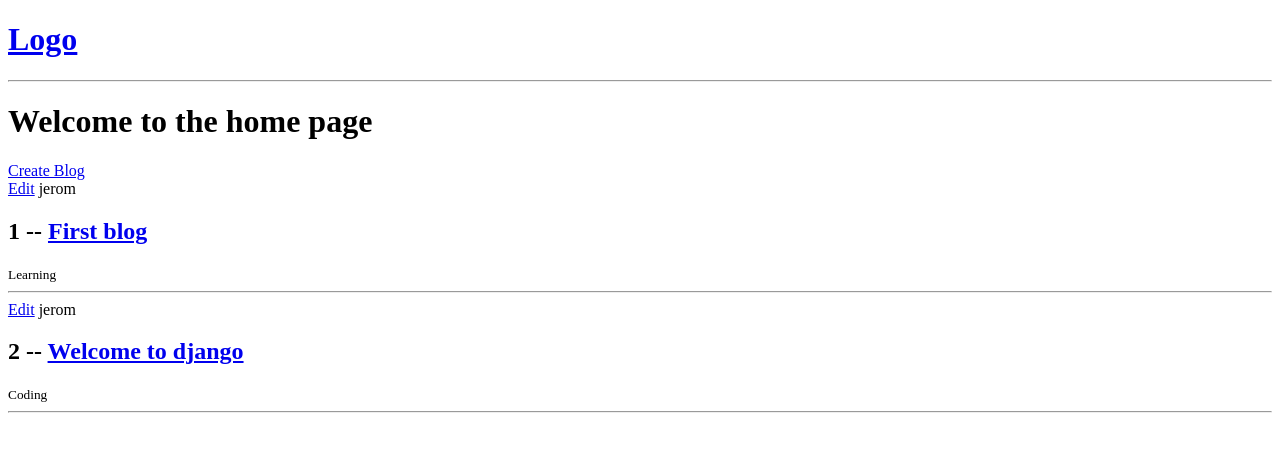
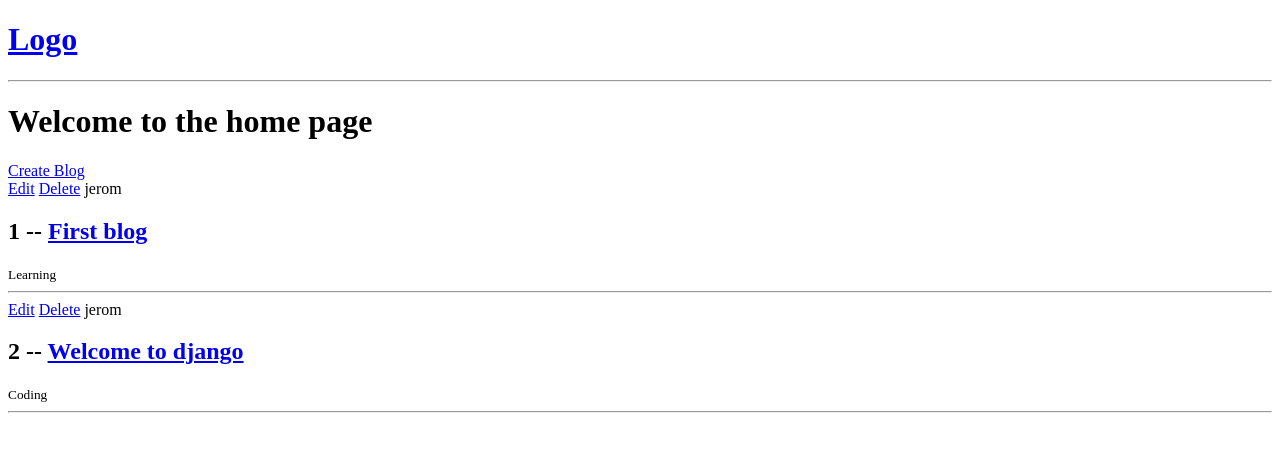
Before and after one commit to lordgrim18/studyjams_Django, a Django app: page / in a window 1280 px wide. Shown: the top 452 px of the page. Run offline with Django 5.2, Linux system fonts and the light colour scheme; data comes from the database, SQL or seed files in the repository; both versions use the stored data as it was after the commit.

Commit message:
feat(base.templates): add delete button to home

```diff
--- a/base/templates/base/home.html
+++ b/base/templates/base/home.html
@@ -11,6 +11,7 @@
     <div>
         {% for blog in blogs %}
             <a href="{% url 'update-blog' blog.id %}">Edit</a>
+            <a href="{% url 'delete-blog' blog.id %}">Delete</a>
             <span>{{ blog.author.username }}</span>
             <h2>
                 {{blog.id}} -- <a href="{% url 'blog' blog.id %}">{{ blog.title }}</a>
```
Also changed, not shown: db.sqlite3.
